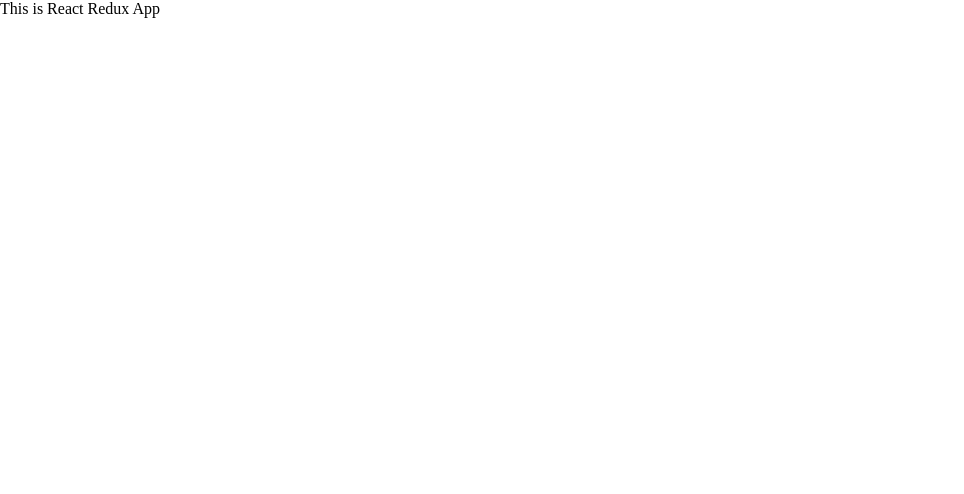
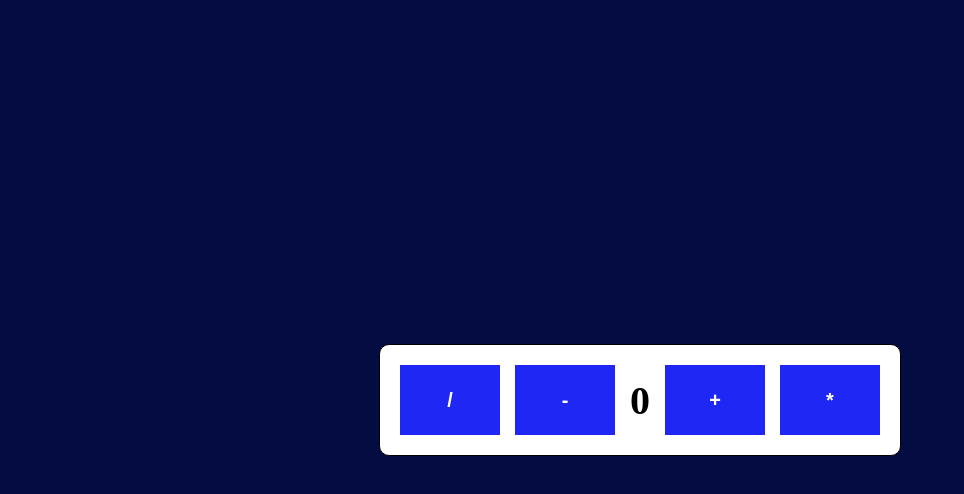
Before and after one commit to RuslanSemenchik/react_redux, a React (Vite) app: page / in a window 1280 px wide. Shown: the top 494 px of the page, without its empty margins (0-964 px from the left). Built offline with nearby package versions, Linux system fonts and the light colour scheme.

Commit message:
Lesson_16

```diff
--- a/src/App.tsx
+++ b/src/App.tsx
@@ -1,4 +1,7 @@
+ import Lesson_16 from "lessons/Lesson_16/Lesson_16";
  function App () {
-   return <div className="App">This is React Redux App</div>
+   return <>
+   <Lesson_16/>
+   </>
  }
 export default App;
--- a/src/components/Counter/Counter.tsx
+++ b/src/components/Counter/Counter.tsx
@@ -1,11 +1,46 @@
 import Button from "components/Button/Button";
+import { useAppDispatch, useAppSelector } from "store/hooks";
+import { counterSliceActions,counterSliceSelectors } from "store/redux/counter/counterSlice";
 
-import { type CounterProps } from "./types";
+
 import { CounterWrapper, Count, ButtonControl } from "./styles";
 
-function Counter({ onMinus, onPlus, count }: CounterProps) {
+function Counter() {
+   // Хук useAppDispatch не принимает в себя аргументы, он просто возвращает нам функцию dispatch,
+  // которая передает action в redux store. Потом на переданный action апускается нужный нам reducer
+const dispatch = useAppDispatch();
+
+ // Забираем хначение из redux store, затем передаем значения в нужные места в JSX,
+  // таким образом подписываемся на изменения в redux store
+const count = useAppSelector(counterSliceSelectors.count)
+
+const onPlus = ()=> {
+  const plusAction = counterSliceActions.plus()
+  // action - это обьект, состоящий из 2 пар ключ/значение
+    // 1 - type - строка(тип экшена), по которому у нас вызывается редьюсер. Например: "COUNTER/plus"
+    // COUNTER - имя слайса
+    // plus - имя редьюсера
+    // 2 - payload - это данные, которые вы хотите передать их компонента в редьюсер
+    console.log(plusAction)
+  dispatch(plusAction)
+
+  // dispatch(counterSliceActions.plus()) - более короткая запись тоже самое что и  dispatch(plusAction)
+};
+const onMinus = ()=> {
+dispatch(counterSliceActions.minus())};
+
+const onDivide = ()=> {
+dispatch(counterSliceActions.divide(2))
+}
+
+const onMultiply = ()=> {
+dispatch(counterSliceActions.multiply(3))
+}
   return (
     <CounterWrapper>
+      <ButtonControl>
+        <Button name="/" onClick={onDivide} />
+      </ButtonControl>
       <ButtonControl>
         <Button name="-" onClick={onMinus} />
       </ButtonControl>
@@ -13,6 +48,9 @@
       <ButtonControl>
         <Button name="+" onClick={onPlus} />
       </ButtonControl>
+      <ButtonControl>
+        <Button name="*" onClick={onMultiply} />
+      </ButtonControl>
     </CounterWrapper>
   );
 }
--- a/src/components/Counter/styles.ts
+++ b/src/components/Counter/styles.ts
@@ -5,7 +5,8 @@
   align-items: center;
   justify-content: center;
   gap: 15px;
-  width: 400px;
+  min-width: 400px;
+  max-width: 1000px;
   height: fit-content;
   border: 1px solid black;
   background-color: white;
@@ -15,7 +16,8 @@
 `;
 
 export const ButtonControl = styled.div`
-  width: 100px;
+  min-width: 100px;
+  max-width: 100px;
 `;
 
 export const Count = styled.p`
--- a/src/components/Counter/types.ts
+++ /dev/null
@@ -1,5 +0,0 @@
-export interface CounterProps {
-  onMinus: () => void;
-  onPlus: () => void;
-  count: number;
-}
--- /dev/null
+++ b/src/lessons/Lesson_16/Lesson_16.tsx
@@ -0,0 +1,10 @@
+import Counter from "components/Counter/Counter"
+import { PageWrapper } from "./styles"
+function Lesson_16() {
+  return (
+    <PageWrapper>
+      <Counter  />
+    </PageWrapper>
+  )
+}
+export default Lesson_16
--- /dev/null
+++ b/src/lessons/Lesson_16/styles.ts
@@ -0,0 +1,9 @@
+import styled from "@emotion/styled"
+export const PageWrapper = styled.div`
+  display: flex;
+  flex-direction: column;
+  flex: 1;
+  align-items: center;
+  justify-content: center;
+  background-color: rgba(5, 12, 66, 1);
+`
--- /dev/null
+++ b/src/store/redux/counter/counterSlice.ts
@@ -0,0 +1,47 @@
+import { createAppSlice } from "store/createAppSlice"
+import { CounterSliceState } from "./types";
+import { PayloadAction } from "@reduxjs/toolkit";
+
+const counterInitialState : CounterSliceState = {
+    count : 0
+}
+ export const counterSlice = createAppSlice({
+    // name - это имя для slice, имя используется для нахождения событий слайса в redux devtools и созданни type в action
+    name : "COUNTER",
+     // initialState - state, в котором мы прописываем значения по умолчанию
+    initialState : counterInitialState,
+    // reducers - это функция, которая возвращает обьект содержащий функции редьюсеры, которые будут изменять стейт
+    reducers : (create)=>({
+        plus: create.reducer((state : CounterSliceState )=>{
+            state.count = state.count + 1;
+        }),
+        minus: create.reducer((state : CounterSliceState )=>{
+            state.count = state.count - 1;
+        }),
+        divide: create.reducer(
+            (state : CounterSliceState, action: PayloadAction<number>)=>{
+            state.count = Number((state.count / action.payload).toFixed(2))
+        }),
+        multiply: create.reducer(
+      (state: CounterSliceState, action: PayloadAction<number>) => {
+        // payload в action - это данные, которые мы хотим передать из компонента в reducer
+        console.log(action.payload)
+        state.count = Number((state.count * action.payload).toFixed(2))
+      },
+    ),
+
+    }),
+     // selectors - мы прописываем, какие именно данные мы хотим отдать компонентам
+    selectors: {
+    count: (state: CounterSliceState) => {
+      return state.count
+    },
+  },
+
+})
+
+// counterSlice сам создает actions для каждого отдельного reducer
+  export  const counterSliceActions = counterSlice.actions
+
+// counterSliceSelectors - это данные, которые мы будем отдавать компонентам, то есть позволять компонентам подписываться на redux store
+  export const counterSliceSelectors = counterSlice.selectors
--- /dev/null
+++ b/src/store/redux/counter/types.ts
@@ -0,0 +1,3 @@
+export interface CounterSliceState{
+    count : number
+}
--- a/src/store/store.ts
+++ b/src/store/store.ts
@@ -1,10 +1,10 @@
 import type { Action, ThunkAction } from "@reduxjs/toolkit"
 import { combineSlices, configureStore } from "@reduxjs/toolkit"
-
+import { counterSlice } from "store/redux/counter/counterSlice"
 
 // `combineSlices` automatically combines the reducers using
 // their `reducerPath`s, therefore we no longer need to call `combineReducers`.
-const rootReducer = combineSlices()
+const rootReducer = combineSlices(counterSlice)
 // Infer the `RootState` type from the root reducer
 export type RootState = ReturnType<typeof rootReducer>
 
--- a/vite.config.ts
+++ b/vite.config.ts
@@ -16,6 +16,7 @@
       lessons: path.resolve(__dirname, "src/lessons"),
       pages: path.resolve(__dirname, "src/pages"),
       styles: path.resolve(__dirname, "src/styles"),
+      store: path.resolve(__dirname, "src/store"),
     },
   },
 
```
